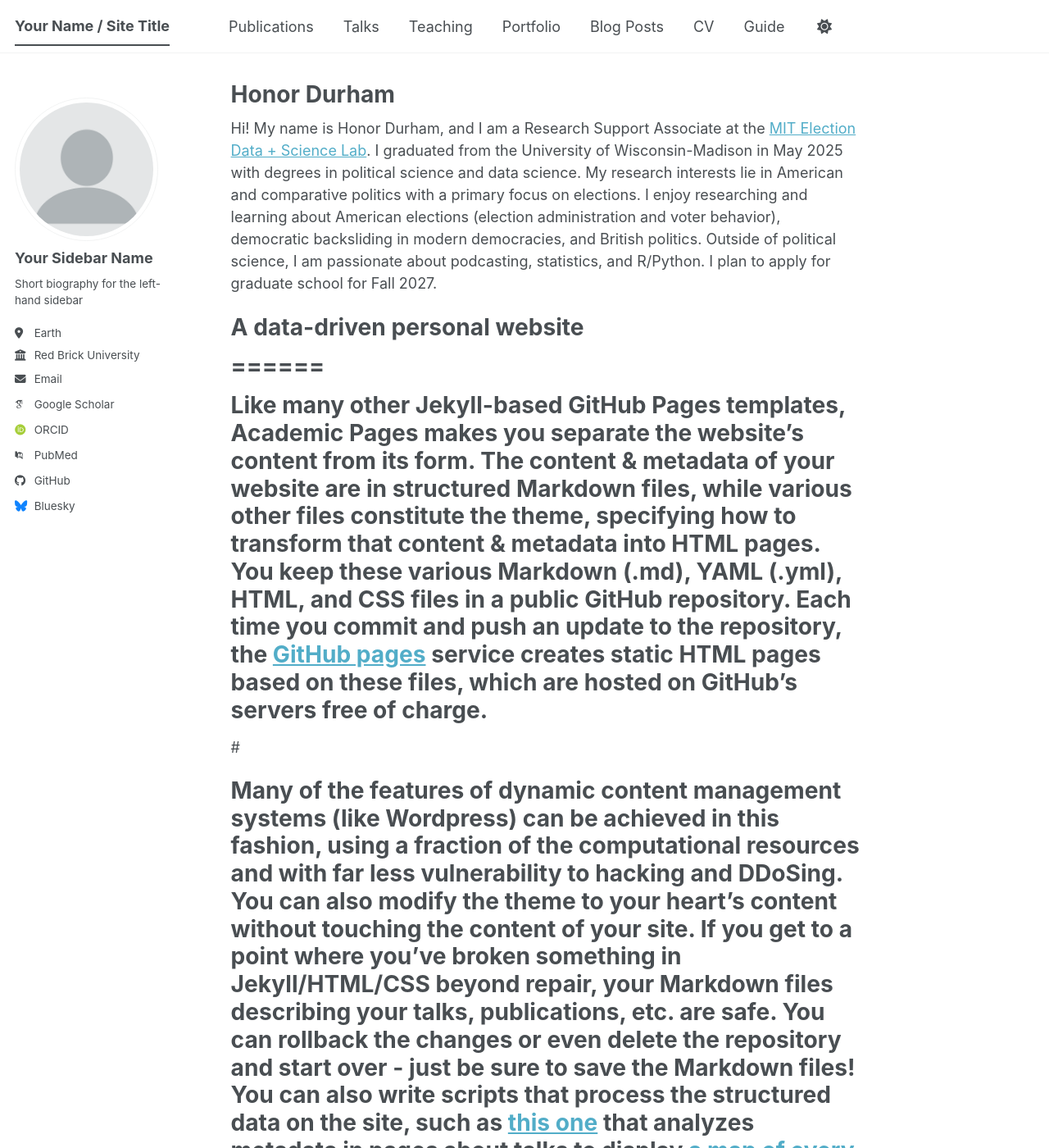
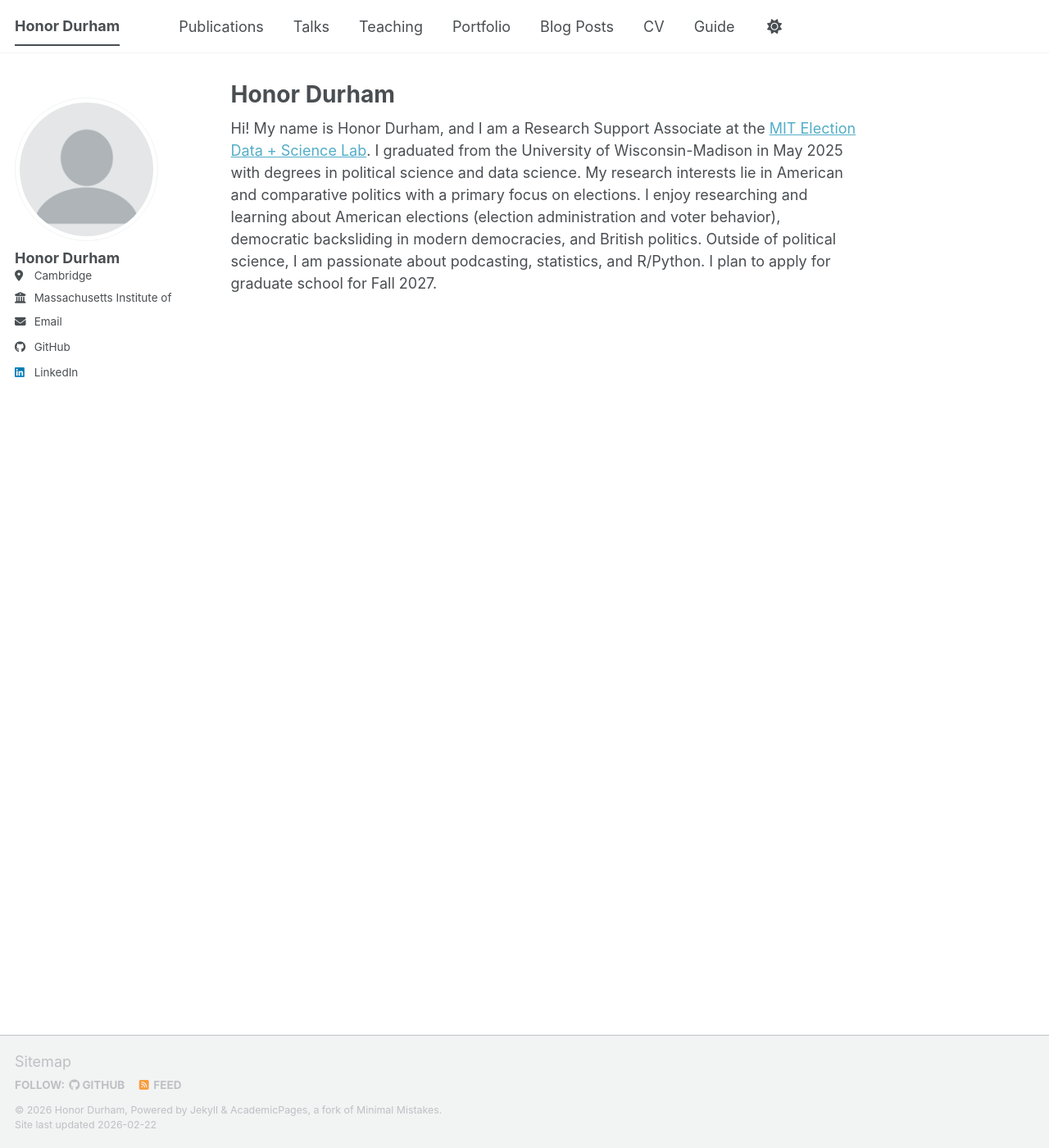
Before and after one commit to honordurham/honordurham.github.io, a Jekyll site: the page built from _pages/about.md, in a window 1280 px wide and 1400 px high. Shown: the whole window at 82% size. Built offline with Jekyll 4.4.1, drawn with Linux system fonts in a browser that asks for light colours; some web fonts are replaced; a script bundle is joined from its source files by our own code; library files that are not in the unit come from our copies; some of the changed text lies outside the part shown.

Commit message:
more updates

```diff
--- a/_config.yml
+++ b/_config.yml
@@ -9,14 +9,14 @@
 # Basic Site Settings
 locale                   : "en-US"
 site_theme               : "default" # The available themes options are "default", "air", "sunrise", "mint", "dirt" and "contrast"
-title                    : "Your Name / Site Title"
+title                    : "Honor Durham"
 title_separator          : "-"
-name                     : &name "Your Name"
-description              : &description "Your Name's academic portfolio"   # Update this with a general description of your site, this is the default if not overridden by a page
-url                      : https://academicpages.github.io # The base hostname & protocol for your site e.g. "https://[your GitHub username].github.io",
+name                     : &name "Honor Durham"
+description              : &description "Honor Durham's academic portfolio"   # Update this with a general description of your site, this is the default if not overridden by a page
+url                      : https://honordurham.github.io # The base hostname & protocol for your site e.g. "https://[your GitHub username].github.io",
                                                            # or if you already have some other page hosted on Github then use "https://[your GitHub username].github.io/[Your Repo Name]"
 baseurl                  : "" # the subpath of your site, e.g. "/blog"
-repository               : "academicpages/academicpages.github.io"
+repository               : "honordurham.github.io"
 
 # Site Author - The following control what appear as part of the author content on the side bar.
 #               If a field is blank the icon and link will not appear, otherwise it will be shown.
@@ -24,24 +24,24 @@
 author:
   # Biographic information
   avatar           : "profile.png"
-  name             : "Your Sidebar Name"
+  name             : "Honor Durham"
   pronouns         : # example: "she/her"
-  bio              : "Short biography for the left-hand sidebar"
-  location         : "Earth"
-  employer         : "Red Brick University"
+  bio              : # "Short biography for the left-hand sidebar"
+  location         : "Cambridge"
+  employer         : "Massachusetts Institute of Technology"
   uri              : # URL
-  email            : "none@example.org"
+  email            : "hdurham@mit.edu"
 
   # Academic websites
   academia         : # URL
   arxiv            : # URL - Update with the correct link to your profile
-  googlescholar    : "https://scholar.google.com/citations?user=PS_CX0AAAAAJ"
+  googlescholar    : #"https://scholar.google.com/citations?user=PS_CX0AAAAAJ"
   inspire-hep      : # URL
   impactstory      : # URL
-  orcid            : "https://orcid.org/yourorcidurl"
+  orcid            : #"https://orcid.org/yourorcidurl"
   semantic         : # URL
   ssrn             : # URL
-  pubmed           : "https://www.ncbi.nlm.nih.gov/pubmed/?term=john+snow"
+  pubmed           : # "https://www.ncbi.nlm.nih.gov/pubmed/?term=john+snow"
   researchgate     : # URL
   scopus           : # URL
   zotero           : # URL
@@ -51,13 +51,13 @@
   bitbucket        : # Username - Update with your username on the site
   codepen          : # Username
   dribbble         : # Username
-  github           : "academicpages"
+  github           : "honordurham"
   kaggle           : # Username
   stackoverflow    : # User number or user number and name (i.e., use "1" or "1/jeff-atwood")
 
   # Social media
   artstation       : # Username
-  bluesky          : "bsky.app" # Replace this with you Bluesky username
+  bluesky          : # "bsky.app" # Replace this with you Bluesky username
   facebook         : # Username
   flickr           : # Username
   foursquare       : # Username
@@ -66,7 +66,7 @@
   keybase          : # Username
   instagram        : # Username
   lastfm           : # Username
-  linkedin         : # Username
+  linkedin         : 'honor-durham'
   mastodon         : # URL
   medium           : # URL
   pinterest        : # Username
@@ -83,13 +83,13 @@
   zhihu            : # Username
 
 # Publication Category - The following the list of publication categories and their headings
-publication_category:
-  books:
-    title: 'Books'
-  manuscripts:
-    title: 'Journal Articles'
-  conferences:
-    title: 'Conference Papers'
+# publication_category:
+#   books:
+#     title: 'Books'
+#   manuscripts:
+#     title: 'Journal Articles'
+#   conferences:
+#     title: 'Conference Papers'
 
 # Site Settings
 teaser                   :  # filename of teaser fallback teaser image placed in /images/ for social media previews
@@ -138,7 +138,7 @@
 
 # Social Sharing
 twitter:
-  username               : &twitter
+  username               : #&twitter
 facebook:
   username               :
   app_id                 :
--- a/_pages/about.md
+++ b/_pages/about.md
@@ -8,14 +8,3 @@
 ---
 
 Hi! My name is Honor Durham, and I am a Research Support Associate at the [MIT Election Data + Science Lab](https://electionlab.mit.edu/). I graduated from the University of Wisconsin-Madison in May 2025 with degrees in political science and data science. My research interests lie in American and comparative politics with a primary focus on elections. I enjoy researching and learning about American elections (election administration and voter behavior), democratic backsliding in modern democracies, and British politics. Outside of political science, I am passionate about podcasting, statistics, and R/Python. I plan to apply for graduate school for Fall 2027.
-
-# A data-driven personal website
-# ======
-# Like many other Jekyll-based GitHub Pages templates, Academic Pages makes you separate the website's content from its form. The content & metadata of your website are in structured Markdown files, while various other files constitute the theme, specifying how to transform that content & metadata into HTML pages. You keep these various Markdown (.md), YAML (.yml), HTML, and CSS files in a public GitHub repository. Each time you commit and push an update to the repository, the [GitHub pages](https://pages.github.com/) service creates static HTML pages based on these files, which are hosted on GitHub's servers free of charge.
-#
-# Many of the features of dynamic content management systems (like Wordpress) can be achieved in this fashion, using a fraction of the computational resources and with far less vulnerability to hacking and DDoSing. You can also modify the theme to your heart's content without touching the content of your site. If you get to a point where you've broken something in Jekyll/HTML/CSS beyond repair, your Markdown files describing your talks, publications, etc. are safe. You can rollback the changes or even delete the repository and start over - just be sure to save the Markdown files! You can also write scripts that process the structured data on the site, such as [this one](https://github.com/academicpages/academicpages.github.io/blob/master/talkmap.ipynb) that analyzes metadata in pages about talks to display [a map of every location you've given a talk](https://academicpages.github.io/talkmap.html).
-#
-# For those users that need more advanced functionality, the template also supports the following popular tools:
-# - [MathJax](https://www.mathjax.org/) for mathematical equations
-# - [Mermaid](https://mermaid.js.org/) for diagraming
-# - [Plotly](https://plotly.com/javascript/) for plotting
```
Also changed, not shown: 1 other file.
